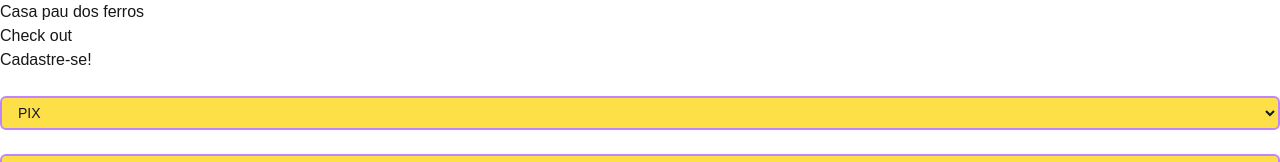
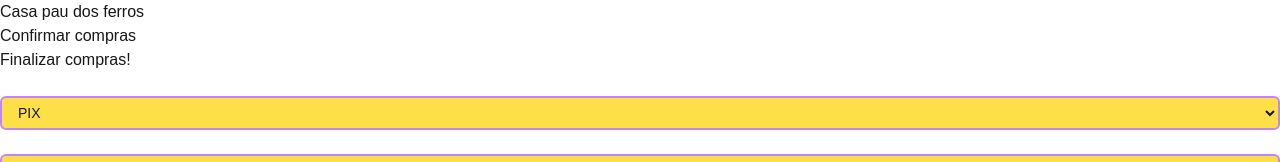
Before and after one commit to MrPanda05/Casa-Pau-Dos-Ferros-frontend, a Next.js app in the folder frontend/: page /user/1/cart/checkout in a window 1280 px wide. Shown: the top 162 px of the page. Built offline with nearby package versions, Linux system fonts and the light colour scheme.

Commit message:
fixed typo

```diff
--- a/frontend/src/app/user/[id]/cart/checkout/page.tsx
+++ b/frontend/src/app/user/[id]/cart/checkout/page.tsx
@@ -6,7 +6,7 @@ export default function Page() {
   //todo improve ui
   return (
     <div className="size-full flex flex-col items-center justify-center">
-        <h1 className="text-center">Check out</h1>
+        <h1 className="text-center font-bold text-2xl">Confirmar compras</h1>
         <div className="bg-gray-800 size-full rounded-md overflow-scroll overflow-x-hidden justify-center">
             <CheckoutForm />
         </div>
--- a/frontend/src/app/user/[id]/cart/page.tsx
+++ b/frontend/src/app/user/[id]/cart/page.tsx
@@ -6,8 +6,6 @@ import Link from "next/link";
 export default async function Page() {
   const {data} = await GetProductsOfMyCart()
   const userId = await CoockieGet("userId")
-  console.log(data)
-
   return (
     <div className="min-h-screen flex items-center justify-center p-4">
       <div className="w-full max-w-2xl bg-slate-600 rounded-lg shadow-lg p-6">
--- a/frontend/src/components/CartRelated/CheckoutForm.tsx
+++ b/frontend/src/components/CartRelated/CheckoutForm.tsx
@@ -44,7 +44,7 @@ export default function CheckoutForm() {
     return (
         <div className="rounded-md">
             <div className="flex min-h-full flex-1 flex-col justify-center px-6 py-12 lg:px-8 text-white font-bold text-2xl/9">
-                <h1 className="text-center">Cadastre-se!</h1>
+                <h1 className="text-center">Finalizar compras!</h1>
                 <div className="mt-10 sm:mx-auto sm:w-full sm:max-w-sm">
                     <form method="POST" className="space-y-6" onSubmit={handleSubmit}>
                         <div>
```
